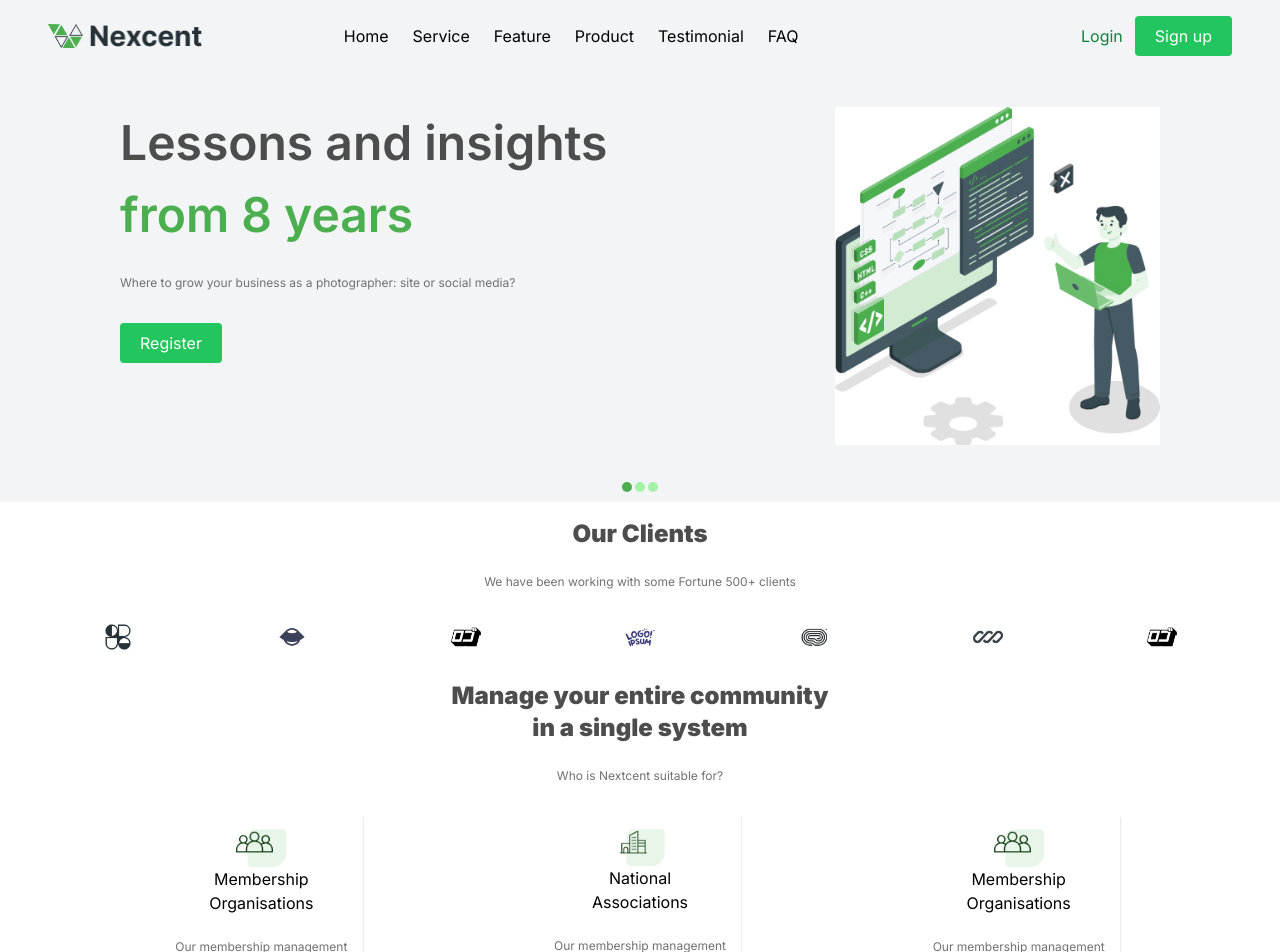
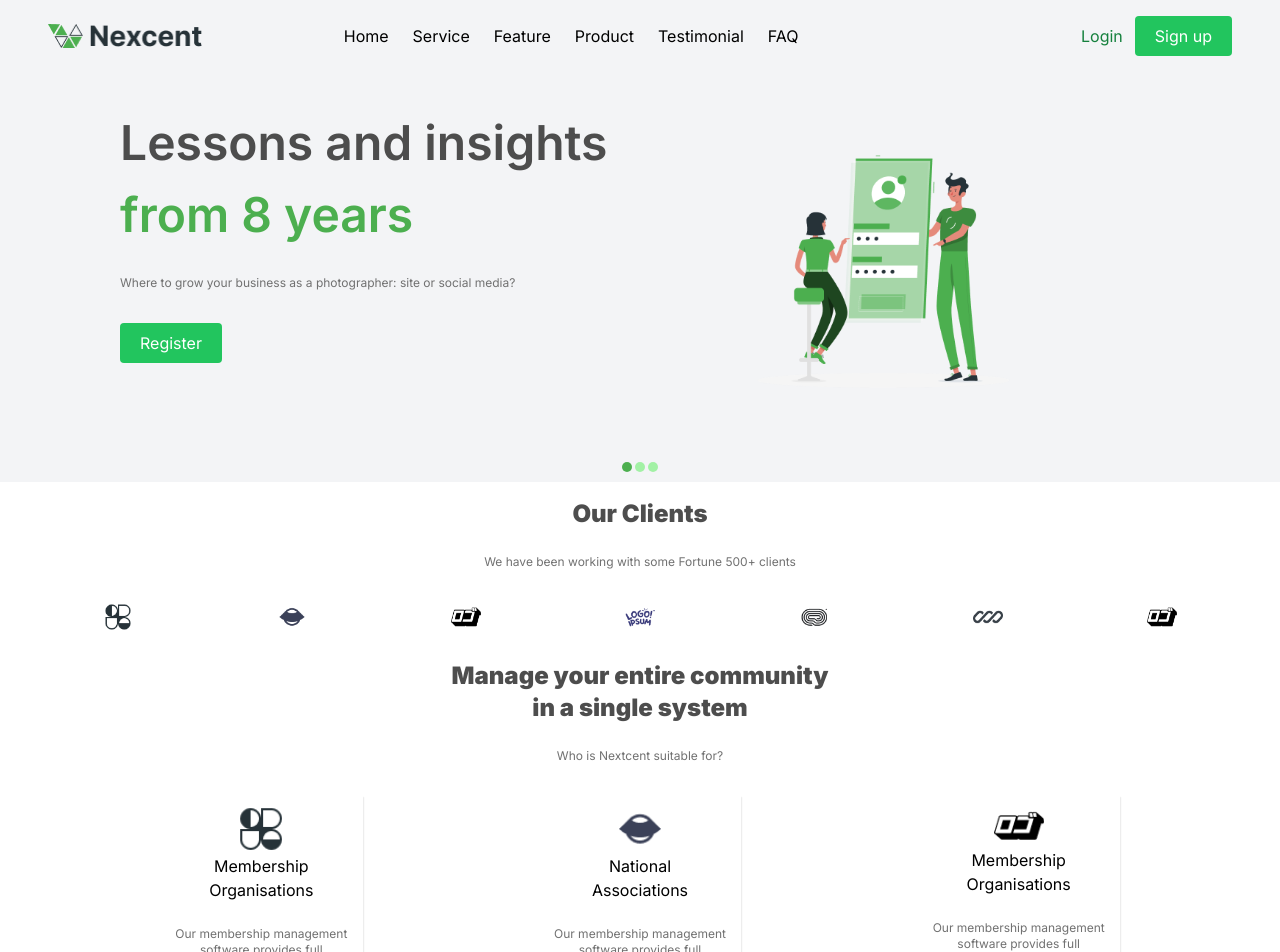
Before and after one commit to Pheyishayor001/Nexcentapp, a Next.js app: page / in a window 1280 px wide. Shown: the top 952 px of the page. Built offline with nearby package versions, Linux system fonts and the light colour scheme.

Commit message:
fixed home-section-v2

```diff
--- a/src/app/components/Hero.tsx
+++ b/src/app/components/Hero.tsx
@@ -29,8 +29,8 @@ const Hero = () => {
             <Btn style="btn" label="Register" />
           </div>
           <Image
-            className=" ml-auto"
-            src={"/illustration.jpg"}
+            className="m-auto"
+            src={"/Frame_35.png"}
             alt="Illustration"
             width={325}
             height={375}
@@ -72,11 +72,11 @@ const Hero = () => {
         <div className="membership grid grid-cols-3 gap-4 px-[5rem]">
           <div className="box mx-[5rem] p-[0.5rem]">
             <Image
-              src={"/iconOne.png"}
+              src={"/LogoOne.png"}
               alt="company logo"
               width={50}
               height={50}
-              className="images  gridImage mx-auto"
+              className="mx-auto"
             />
             <h5>
               Membership <br /> Organisations
@@ -88,11 +88,11 @@ const Hero = () => {
           </div>
           <div className="box mx-[5rem] p-[0.5rem]">
             <Image
-              src={"/iconTwo.png"}
+              src={"/LogoTwo.png"}
               alt="company logo"
               width={50}
               height={50}
-              className="images mx-auto gridImage"
+              className="mx-auto"
             />
             <h5>
               National <br /> Associations
@@ -104,11 +104,11 @@ const Hero = () => {
           </div>
           <div className="box mx-[5rem] p-[0.5rem]">
             <Image
-              src={"/iconOne.png"}
+              src={"/LogoThree.png"}
               alt="company logo"
               width={50}
               height={50}
-              className="images mx-auto gridImage"
+              className="mx-auto"
             />
             <h5>
               Membership <br /> Organisations
```
Also changed, not shown: public/Frame_35.png (added).
